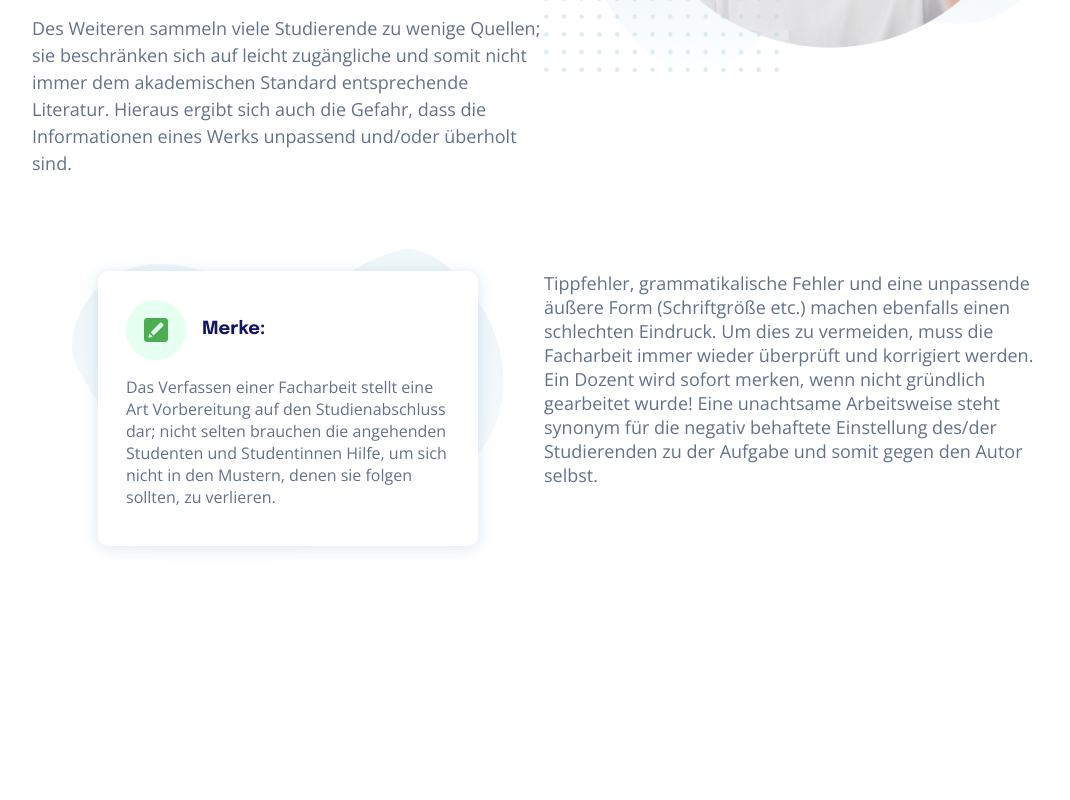
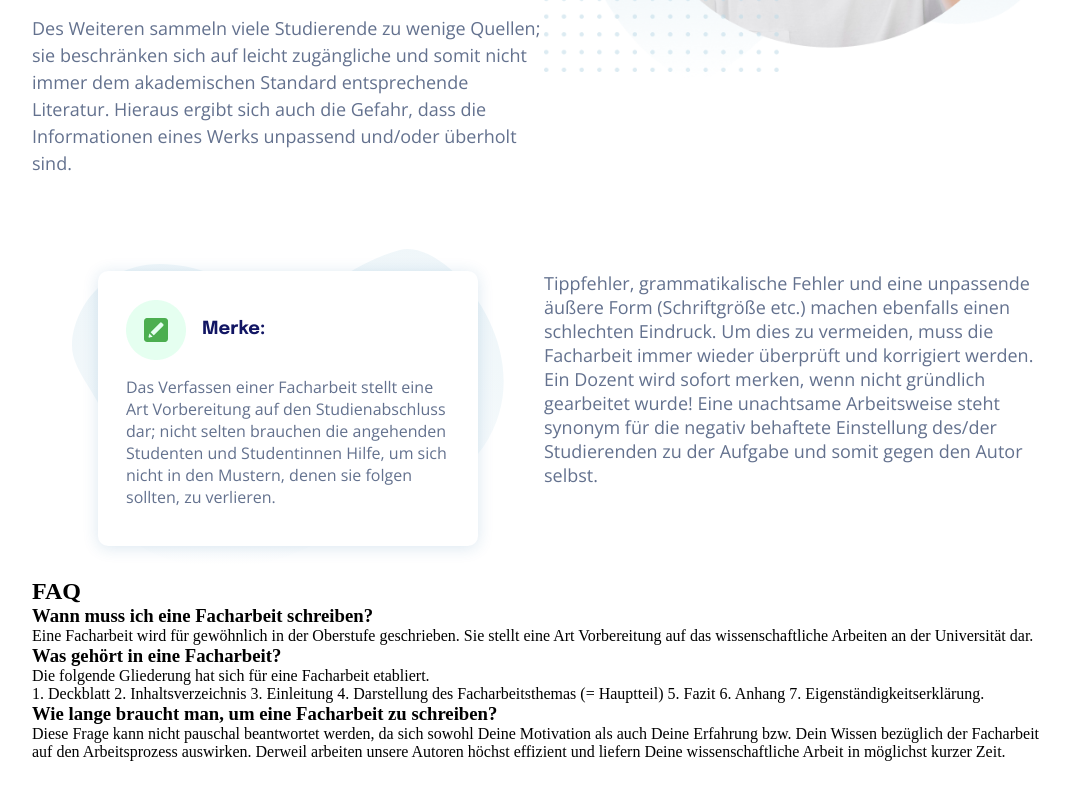
Before and after one commit to tomahawk535/Rasie.band, a website: page main-fe/app/index.html in a window 1280 px wide. Shown: the part 3537-4337 px from the top of the page, without its empty margins (96-1166 px from the left). Before the commit the page ends 4240 px from the top, so only its background shows below. Drawn offline with nearby package versions, Linux system fonts and the light colour scheme.

Commit message:
add new section

```diff
--- a/main-fe/app/index.html
+++ b/main-fe/app/index.html
@@ -218,6 +218,29 @@
                    somit gegen den Autor selbst.</p>
            </div>
        </div>
+        <div class="faq">
+            <h2>FAQ</h2>
+            <div class="faq_item">
+                <h3>Wann muss ich eine Facharbeit schreiben?</h3>
+                <p>Eine Facharbeit wird für gewöhnlich in der Oberstufe geschrieben. Sie stellt eine Art Vorbereitung
+                    auf das wissenschaftliche Arbeiten an der Universität dar.</p>
+            </div>
+            <div class="faq_item">
+                <h3>Was gehört in eine Facharbeit?</h3>
+                <p>Die folgende Gliederung hat sich für eine Facharbeit etabliert.</p>
+                <p>1. Deckblatt   2. Inhaltsverzeichnis
+                    3. Einleitung   4. Darstellung des Facharbeitsthemas (= Hauptteil)
+                    5. Fazit
+                    6. Anhang
+                    7. Eigenständigkeitserklärung.</p>
+            </div>
+            <div class="faq_item">
+                <h3>Wie lange braucht man, um eine Facharbeit zu schreiben?</h3>
+                <p>Diese Frage kann nicht pauschal beantwortet werden, da sich sowohl Deine Motivation als auch Deine
+                    Erfahrung bzw. Dein Wissen bezüglich der Facharbeit auf den Arbeitsprozess auswirken. Derweil arbeiten
+                    unsere Autoren höchst effizient und liefern Deine wissenschaftliche Arbeit in möglichst kurzer Zeit.</p>
+            </div>
+        </div>
     </article>
 
     <script src="https://ajax.googleapis.com/ajax/libs/jquery/3.5.1/jquery.min.js"></script>
```
